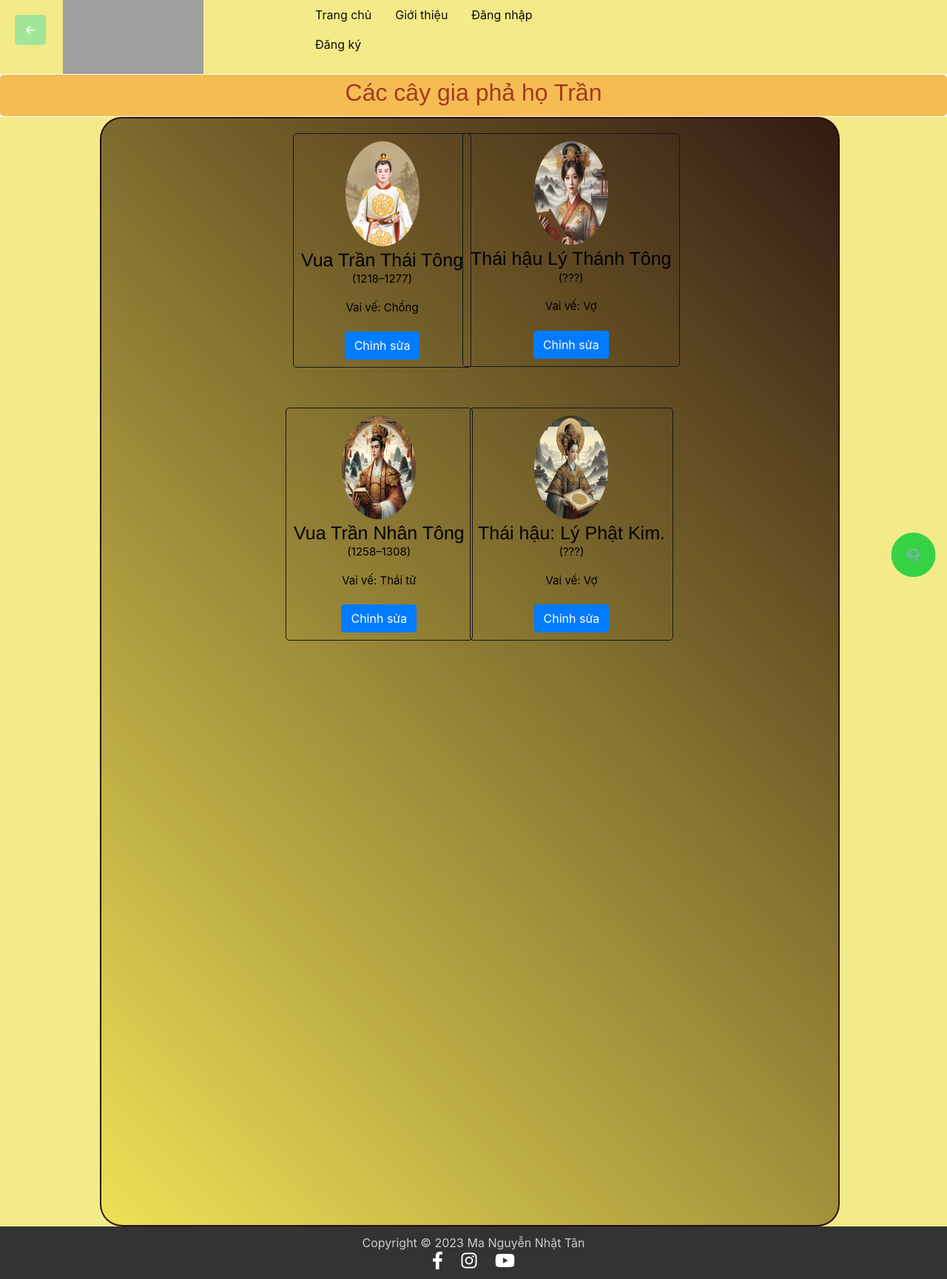
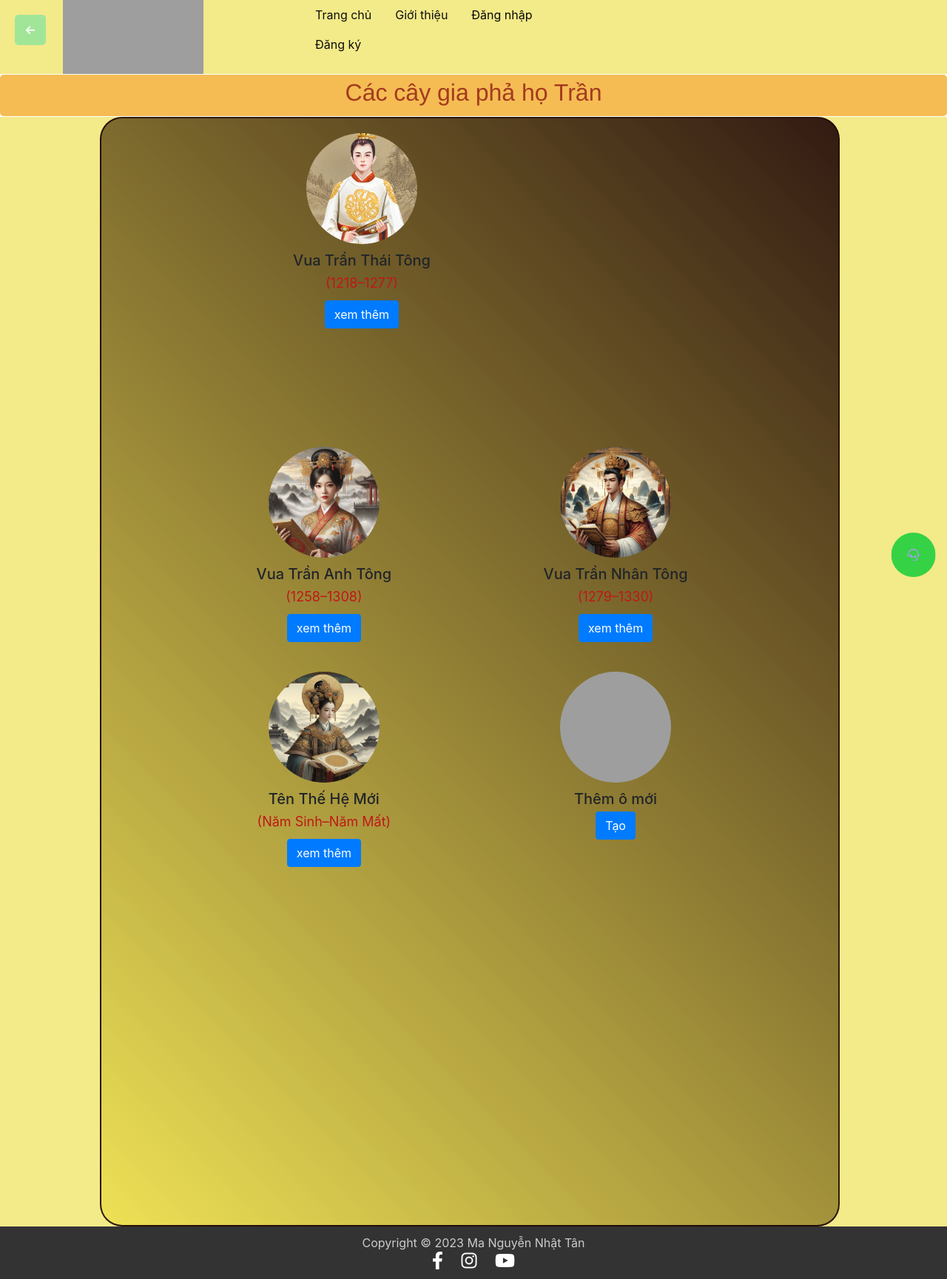
Before and after one commit to MATan1808/WebGiaPha1, a PHP site: page /Caygiapha.html in a window 1280 px wide. Shown: the whole page at 74% size. Run offline with PHP 8.4, Linux system fonts and the light colour scheme; grey boxes are pictures that could not be loaded.

Commit message:
update file cay giapha
Signed-off-by: MATan1808 <105353487+MATan1808@users.noreply.github.com>

```diff
--- a/Caygiapha.css
+++ b/Caygiapha.css
@@ -127,7 +127,7 @@
     left: 50%;
     width: 2px;
     height: 100px;
-    background-color: #007bff;
+    background-color: #9bb6d4;
     transform: translateX(-50%);
     z-index: -1;
     transition: transform 0.3s ease-in-out, background-color 0.3s ease-in-out;
@@ -258,3 +258,132 @@
   .social-media a i:hover {
     transform: scale(1.2);
   }
+/* dieu chinh  */
+/* Grid container */
+.generation-grid {
+    display: grid;
+    grid-template-columns: repeat(2, 1fr); /* 2 cột với kích thước bằng nhau */
+    grid-gap: 20px; /* khoảng cách giữa các ô */
+    margin-bottom: 20px; /* khoảng cách phía dưới container grid */
+}
+
+/* Các ô bên trong grid */
+.generation-box {
+    background-color: #f8f8f8;
+    border: 1px solid #e7e7e7;
+    border-radius: 8px;
+    padding: 15px;
+    text-align: center; /* Căn giữa nội dung */
+    display: flex;
+    flex-direction: column;
+    justify-content: center;
+    align-items: center;
+    min-height: 200px; /* Đặt chiều cao tối thiểu cho mỗi ô */
+    word-wrap: break-word; /* Tự động xuống dòng nếu chữ quá dài */
+}
+
+/* Ảnh và nội dung của ô mới */
+.new-generation-image {
+    width: 50px;
+    height: 50px;
+    margin-bottom: 10px;
+    cursor: pointer;
+}
+
+/* Đảm bảo các button có kích thước đồng đều */
+.generation-box button {
+    width: 100px; /* Chiều rộng cố định */
+    margin-top: 10px; /* Khoảng cách phía trên */
+}
+.rectangle-frame {
+    /* Set a min-height for the frame so it expands with content */
+    min-height: 600px;
+}
+
+.generation-grid {
+    display: flex;
+    flex-wrap: wrap;
+    justify-content: space-around;
+    gap: 20px;
+}
+
+.generation-node {
+    flex: 0 1 calc(50% - 20px);
+    display: flex;
+    flex-direction: column;
+    align-items: center;
+    text-align: center;
+    margin-bottom: 20px;
+}
+
+.generation-node img {
+    border-radius: 50%;
+    width: 150px;
+    height: 150px;
+    object-fit: cover;
+    margin-bottom: 10px;
+}
+
+.generation-info {
+    width: 100%;
+}
+
+.generation-name {
+    font-size: 20px;
+    margin-bottom: 5px;
+}
+
+.generation-lifespan {
+    font-size: 18px;
+    color: #c11717;
+    margin-bottom: 10px;
+}
+
+.view-more-button,
+.add-new-button {
+    border: none;
+    background-color: #007bff;
+    color: white;
+    padding: 10px 152px;
+    border-radius: 5px;
+    cursor: pointer;
+}
+
+.view-more-button:hover,
+.add-new-button:hover {
+    background-color: #151617;
+}
+
+/* Make sure that the add-new-icon is visually similar to the other images */
+.add-new-icon {
+    width: 150px;
+    height: 150px;
+    object-fit: cover;
+    margin-bottom: 10px;
+}
+.generation-box img {
+    width: 150px; /* or whatever size you prefer */
+    height: auto;
+    border-radius: 50%; /* Makes the image round */
+    border: 6px solid #ffffff; /* Adds a white border, adjust color as needed */
+    box-shadow: 0 4px 8px rgba(0,0,0,0.2); /* Optional: Adds some shadow for depth */
+    position: relative;
+    z-index: 1;
+    max-width: 100%;   /* Ensures image does not overflow its container */
+    height: auto;      /* Keeps the aspect ratio of the image */
+    object-fit: contain; /* Ensures the image is scaled to maintain its aspect ratio while fitting within the element’s content box */
+}
+
+
+
+.generation-box::before {
+    content: '';
+    position: absolute;
+    top: -10px; /* Adjust these values to match the desired overlap */
+    left: -10px;
+    right: -10px;
+    bottom: -10px;
+    border-radius: 50%;
+    background: url('./image/anh1.jpg'); /* Path to your frame image */
+    z-index: -1;
+}
--- a/Caygiapha.html
+++ b/Caygiapha.html
@@ -58,69 +58,70 @@
         <div class="rounded-box">
             <div class="thanhdecu" <a href="#" class="l" style=" color: white;
                     text-decoration: none;">
-                <h2 style="color: rgba(133, 9, 9, 0.726); font-family: 'Franklin Gothic Medium', 'Arial Narrow', Arial, sans-serif;">Các cây gia phả họ Trần </h2>
+                <h2
+                    style="color: rgba(133, 9, 9, 0.726); font-family: 'Franklin Gothic Medium', 'Arial Narrow', Arial, sans-serif;">
+                    Các cây gia phả họ Trần </h2>
                 </a>
             </div>
         </div>
     </div>
-    <div class="container-fluide" style="background-color:  #ecde429e;">
+    <div class="container-fluid" style="background-color: #ecde429e;">
         <div class="container">
             <div class="row justify-content-center">
                 <div class="col-md-12">
                     <div class="rectangle-frame">
-                        <!-- <p>This is your decorated rectangle frame.</p> -->
-                        <div class="row"style="display: flex; justify-content:center">
-                            <div class="row-lg-12">
-                                <a href="hienthithongtinchitiet.html">
-                                <div class="node" id="TranThaiTong" >
-                                    <img src="./image/TranThaiTong.jpeg" alt="Person A">
-                                    <p class="thongtin" style="font-size: 25px;">Vua Trần Thái Tông</p>
-                                    <p style="margin-top: -20px;">(1218–1277)</p>
-                                    <p>Vai vế: Chồng</p>
-                                    <button class="btn btn-primary edit-button" onclick="editInfo('personA')">Chỉnh sửa</button>
-                            </div>
-                                </a>
+                        <div class="generation-grid">
+                            <!-- Generation Node 1 -->
+                            <div class="generation-node" id="TranThaiTong">
+                                <img src="./image/TranThaiTong.jpeg" alt="Vua Trần Thái Tông">
+                                <div class="generation-info">
+                                    <h3 class="generation-name">Vua Trần Thái Tông</h3>
+                                    <p class="generation-lifespan">(1218–1277)</p>
+                                    <button class="btn btn-primary view-more-button" onclick="editInfo('personA')">xem
+                                        thêm</button>
                                 </div>
                             </div>
 
-                    <div class="row"style="display: flex; justify-content:center">
-                        <div class="row-lg-12">
-                            <div class="node" id="ThaiHayLyThanhTong" >
-                                <img src="./image/VoTranNhanTong.jpg" alt="Person B" width="200" height="140">
-                                <p class="thongtin" style="font-size: 25px;">Thái hậu Lý Thánh Tông</p>
-                                <P style="margin-top: -20px;">(???)</P>
-                                <p>Vai vế: Vợ</p>
-                                <button class="btn btn-primary edit-button" onclick="editInfo('personA')">Chỉnh sửa</button>
+                            <!-- Repeat for other generation nodes -->
+                            <!-- Ô thế hệ hiện tại 2 -->
+                            <div class="generation-node" id="TranAnhTong">
+                                <img src="./image/VoTranNhanTong.jpg" alt="Vua Trần Anh Tông">
+                                <div class="generation-info">
+                                    <h3 class="generation-name">Vua Trần Anh Tông</h3>
+                                    <p class="generation-lifespan">(1258–1308)</p>
+                                    <button class="btn btn-primary view-more-button">xem thêm</button>
+                                </div>
+                            </div>
 
+                            <!-- Ô thế hệ mới 3 -->
+                            <div class="generation-node" id="newGeneration3">
+                                <img src="./image/TranNhanTong.jpg" alt="Vua Trần Nhân Tông">
+                                <div class="generation-info">
+                                    <h3 class="generation-name">Vua Trần Nhân Tông</h3>
+                                    <p class="generation-lifespan">(1279–1330)</p>
+                                    <button class="btn btn-primary view-more-button">xem thêm</button>
+                                </div>
+                            </div>
+
+                            <!-- Ô thế hệ mới 4 -->
+                            <div class="generation-node" id="newGeneration4">
+                                <img src="./image/LyChieuHoang.jpg" alt="Thêm thông tin mới">
+                                <div class="generation-info">
+                                    <h3 class="generation-name">Tên Thế Hệ Mới</h3>
+                                    <p class="generation-lifespan">(Năm Sinh–Năm Mất)</p>
+                                    <button class="btn btn-primary view-more-button">xem thêm</button>
+                                </div>
+                            </div>
+
+                            <!-- Generation Node to Add New Entry -->
+                            <div class="generation-node new-generation" id="addNew">
+                                <img src="./image/plus.png" alt="Thêm ô mới" class="add-new-icon">
+                                <div class="generation-info">
+                                    <h3 class="generation-name">Thêm ô mới</h3>
+                                    <button class="btn btn-primary add-new-button" onclick="showForm()">Tạo</button>
                                 </div>
                             </div>
                         </div>
-
-                <div class="row"style="display: flex; justify-content:center">
-                    <div class="row-lg-12">
-                        <div class="node" id="TranNhanTong" >
-                            <img src="./image/TranNhanTong.jpg" alt="Vua Trần Nhân Tông"width="200" height="140">
-                            <p class="thongtin"style="font-size: 25px;"> Vua Trần Nhân Tông</p>
-                            <P style="margin-top: -20px;">(1258–1308)</P>
-                            <p>Vai vế: Thái tử</p>
-                            <button class="btn btn-primary edit-button" onclick="editInfo('personA')">Chỉnh sửa</button>
-                            <div class="connecting-line"></div>
-                        </div>
-                </div>
-            </div>
-            <div class="row"style="display: flex; justify-content:start">
-                <div class="row-lg-12">
-                    <div class="node" id="LyPhatKim" >
-                        <img src="./image/LyChieuHoang.jpg" alt=" Thái hậu: Lý Phật Kim."width="200" height="140">
-                        <p class="thongtin"style="font-size: 25px;"> Thái hậu: Lý Phật Kim.</p>
-                        <P style="margin-top: -20px;">(???)</P>
-                        <p>Vai vế: Vợ </p>
-                        <button class="btn btn-primary edit-button" onclick="editInfo('personA')">Chỉnh sửa</button>
-                        <!-- <div class="connecting-line"></div> -->
-                    </div>
-            </div>
-        </div>
-            <!-- thêm người ở đây  -->
                     </div>
                 </div>
             </div>
@@ -161,7 +162,9 @@
 
 <div class="chat-window" id="chat-window">
     <div class="chat-window-header">
-          <h2 style="text-shadow: 2px 2px 5px rgb(29, 26, 26); color: rgb(225, 29, 29); animation: shake 0.5s ease-in-out 0s infinite alternate;">TanMa.com</h2>
+        <h2
+            style="text-shadow: 2px 2px 5px rgb(29, 26, 26); color: rgb(225, 29, 29); animation: shake 0.5s ease-in-out 0s infinite alternate;">
+            TanMa.com</h2>
         <button id="close-button">&times;</button>
     </div>
     <div class="chat-window-body" id="chat-window-body">
@@ -175,4 +178,5 @@
 
 <script src="chatbot.js"></script>
 <script src="btnback.js"></script>
+
 </html>
```
Lines whose indentation alone changed are shown as unchanged.
